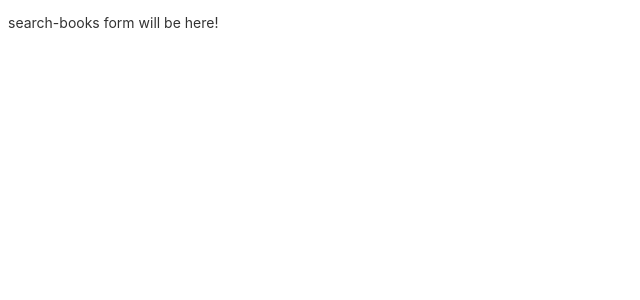
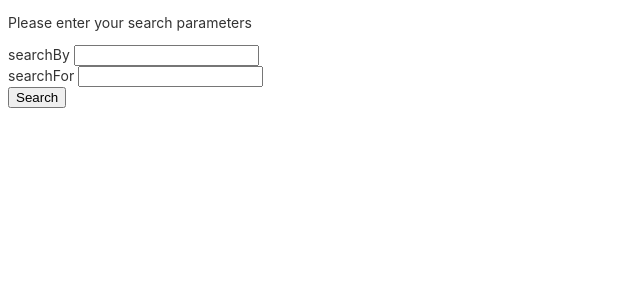
Before and after one commit to 220705-UTA-NET/FireLibraryV2, an Angular app in the folder fire-library-spa/: page /searchBooks in a window 1280 px wide. Shown: the top 300 px of the page, without its empty margins (0-640 px from the left). Built offline with nearby package versions, Linux system fonts and the light colour scheme.

Commit message:
Render a form and go to next page on submit with getting params from queryParams

```diff
--- a/fire-library-spa/src/app/app-routing.module.ts
+++ b/fire-library-spa/src/app/app-routing.module.ts
@@ -3,12 +3,14 @@ import { RouterModule, Routes } from '@angular/router';
 import { HomeComponent } from './home/home.component';
 import { MyBooksComponent } from './my-books/my-books.component';
 import { SearchBooksComponent } from './search-books/search-books.component';
+import { SearchBooksResultComponent } from './search-books-result/search-books-result.component';
 import { TemplateComponent } from './template/template.component';
 
 const routes: Routes = [
   {path: 'home', component: HomeComponent},
   {path: 'myBooks', component: MyBooksComponent},
   {path: 'searchBooks', component: SearchBooksComponent},
+  {path: 'searchBooksResult', component: SearchBooksResultComponent},
   {path: 'template', component: TemplateComponent}
 ];
 
--- /dev/null
+++ b/fire-library-spa/src/app/search-books-result/search-books-result.component.html
@@ -0,0 +1 @@
+<p>search-book-result works!</p>
--- /dev/null
+++ b/fire-library-spa/src/app/search-books-result/search-books-result.component.ts
@@ -0,0 +1,26 @@
+import { Component, OnInit } from '@angular/core';
+import { ActivatedRoute } from '@angular/router';
+
+@Component({
+  selector: 'app-search-books-result',
+  templateUrl: './search-books-result.component.html',
+  styleUrls: ['./search-books-result.component.css']
+})
+export class SearchBooksResultComponent implements OnInit {
+
+  searchBy = "";
+  searchFor = "";
+
+  // constructor() { }
+  constructor(private activatedRoute: ActivatedRoute) {
+    this.activatedRoute.queryParams.subscribe(params => {
+      this.searchFor = params['searchFor'];
+      this.searchBy = params['searchBy'];
+          console.log(this.searchFor + ", " + this.searchBy); // Print the parameter to the console.
+      });
+  }
+
+  ngOnInit(): void {
+  }
+
+}
--- a/fire-library-spa/src/app/search-books/search-books.component.html
+++ b/fire-library-spa/src/app/search-books/search-books.component.html
@@ -1,6 +1,6 @@
-<p>search-books form will be here!</p>
-<!-- <form name="searchForm" (ngSubmit)="onSubmit()">
+<p>Please enter your search parameters</p>
 
+<!-- <form [formGroup]="searchForm" [action]="searchUrl" method="GET" (ngSubmit)="onSubmit()">
     <div>
       <label for="searchBy">
         searchBy
@@ -17,4 +17,21 @@
 
     <button class="button" type="submit">Search</button>
 
-  </form> -->
+</form> -->
+
+<!-- This for really goes to /searchBooksResult page on click -->
+<form #form action='http://localhost:4200/searchBooksResult' method="GET">
+  <div>
+    <label for="searchBy">
+      searchBy
+    </label>
+    <input name="searchBy" type="text">
+  </div>
+  <div>
+    <label for="searchFor">
+      searchFor
+    </label>
+    <input name="searchFor" type="text">
+  </div>
+  <button type="submit" class="button" (click)="form.submit()">Search</button>
+</form>
--- a/fire-library-spa/src/app/search-books/search-books.component.ts
+++ b/fire-library-spa/src/app/search-books/search-books.component.ts
@@ -1,5 +1,6 @@
 import { Component, OnInit } from '@angular/core';
 import { FormBuilder } from '@angular/forms';
+import { HttpClient } from '@angular/common/http';
 
 // import { CartService } from '../cart.service';
 
@@ -10,20 +11,24 @@ import { FormBuilder } from '@angular/forms';
 })
 export class SearchBooksComponent implements OnInit {
 
-  // searchForm = this.formBuilder.group({
-  //   searchBy: '',
-  //   searchFor: ''
-  // });
+  // https://firelirbraryv2.azurewebsites.net/api/Books/search/genre?genre=fiction
+  searchUrl ="http://localhost:4200/searchBooksResult";
 
-  // constructor(private formBuilder: FormBuilder) { }
-  constructor() { }
+  searchForm = this.formBuilder.group({
+    searchBy: '',
+    searchFor: ''
+  });
+
+  constructor(private formBuilder: FormBuilder) { }
+  // constructor() { }
 
   ngOnInit(): void {
   }
 
   onSubmit(): void {
     // Process search data here
-    // console.warn('Your order has been submitted', this.searchForm.value);
-    // this.searchForm.reset();
+
+    console.warn('Your request will be submitted', this.searchForm.value);
+    this.searchForm.reset();
   }
 }
--- a/fire-library-spa/src/app/top/top.component.html
+++ b/fire-library-spa/src/app/top/top.component.html
@@ -2,6 +2,7 @@
 <ul  class="navtop" style="margin: 0; padding:0;">
 <li><a href="#home">home</a></li>
 <li><a href="#home">books</a></li>
+<li><a href="searchBooks">searchBooks</a></li>
 <li><a href="myBooks?customerId=1">myBooks</a></li> <!-- customerId must be passed in after login -->
 <li><a href="#home">login</a></li>
 <li><a href="#home">signup</a></li>
```
Also changed, not shown: fire-library-spa/src/app/app.module.ts (+10 -2 lines), fire-library-spa/src/app/search-books-result/search-books-result.component.css (added), 1 other file (tests, documents, lock files or other folders).
